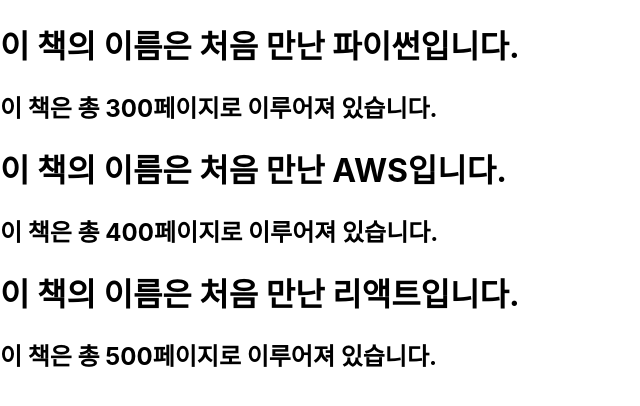
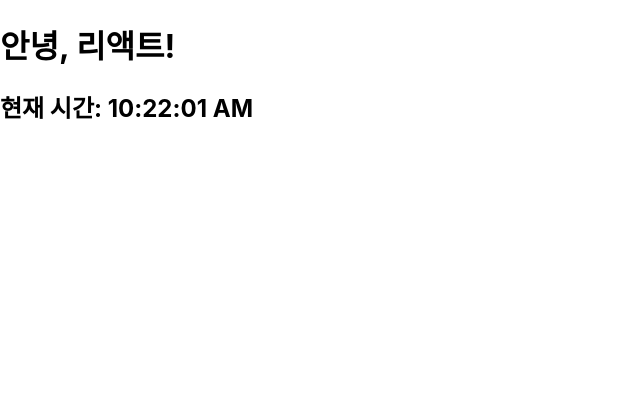
Before and after one commit to Magiof/first-react, a React (Create React App) app in the folder my-app/: page / in a window 1280 px wide. Shown: the top 406 px of the page, without its empty margins (0-640 px from the left). Built offline with nearby package versions, Linux system fonts and the light colour scheme.

Commit message:
feat: render react_element

```diff
--- /dev/null
+++ b/my-app/src/chapter_04/Clock.jsx
@@ -0,0 +1,12 @@
+import React from 'react';
+
+function Clock(props) {
+  return (
+    <div>
+      <h1>안녕, 리액트!</h1>
+      <h2>현재 시간: {new Date().toLocaleTimeString()}</h2>
+    </div>
+  );
+}
+
+export default Clock;
--- a/my-app/src/index.js
+++ b/my-app/src/index.js
@@ -1,17 +1,20 @@
 import React from 'react';
-import ReactDOM from 'react-dom/client';
+import ReactDOM from 'react-dom';
 import './index.css';
-import App from './App';
+// import App from './App';
 import reportWebVitals from './reportWebVitals';
 
-import Library from './chapter_03/Library';
+// import Library from './chapter_03/Library';
+import Clock from './chapter_04/Clock';
 
-const root = ReactDOM.createRoot(document.getElementById('root'));
-root.render(
-  <React.StrictMode>
-    <Library />
-  </React.StrictMode>
-);
+setInterval(() => {
+  ReactDOM.render(
+    <React.StrictMode>
+      <Clock />
+    </React.StrictMode>,
+    document.getElementById('root')
+  );
+}, 1000);
 
 // If you want to start measuring performance in your app, pass a function
 // to log results (for example: reportWebVitals(console.log))
```
